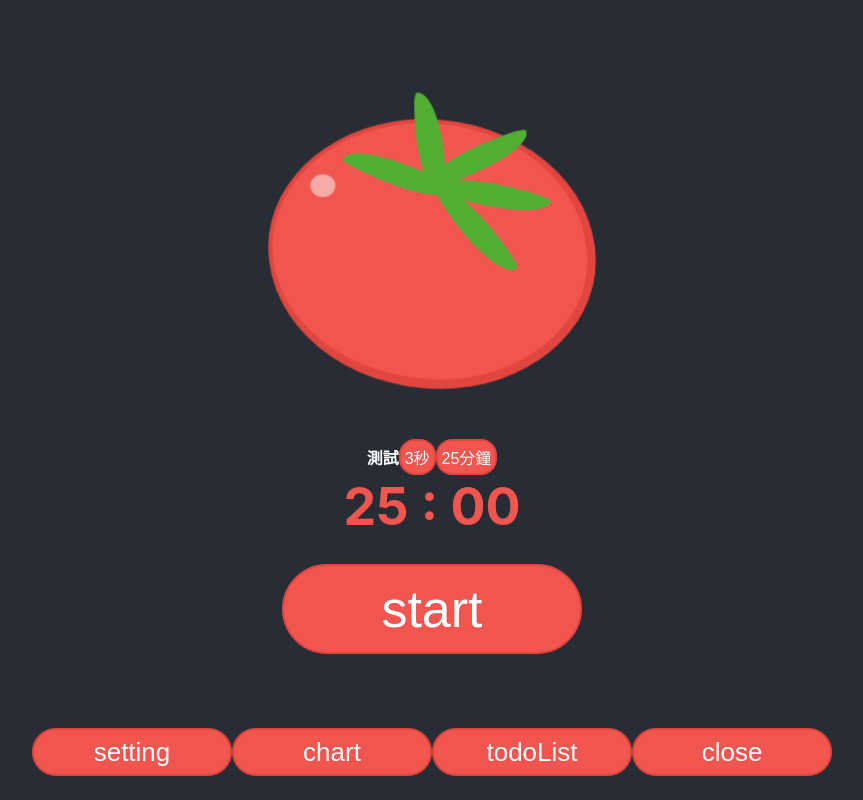
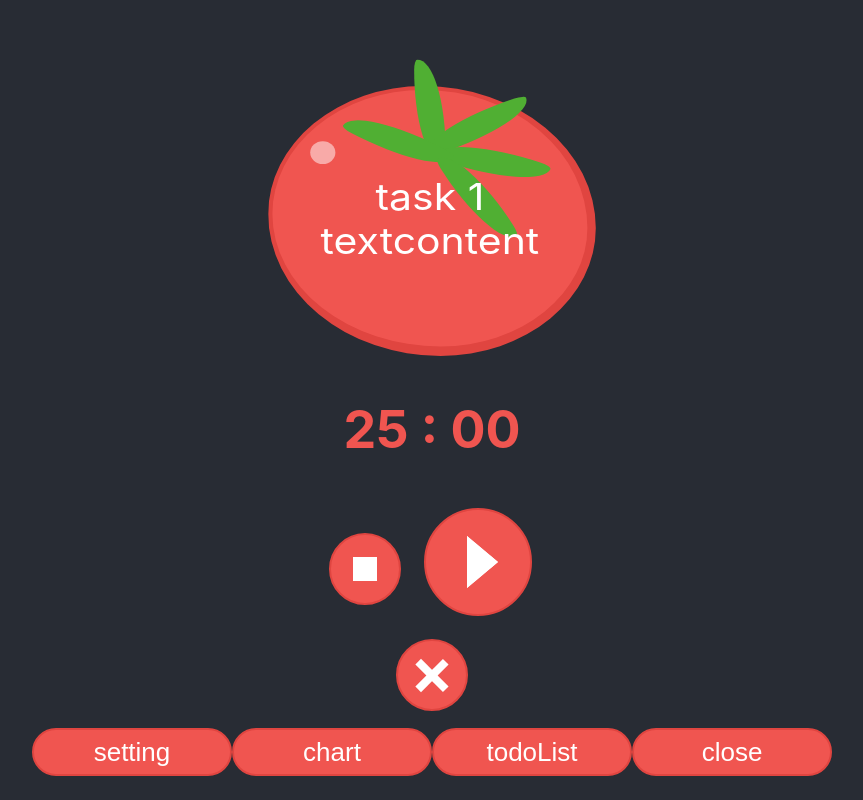
Before and after one commit to juojico/f2e-w1-tomatoclock, a React (Create React App) app: page / in a window 1280 px wide. Shown: the whole page, without its empty margins (208-1071 px from the left). Built offline with nearby package versions, Linux system fonts and the light colour scheme.

Commit message:
Icon, FabBtn

```diff
--- a/src/components/Buttons/FabButton.js
+++ b/src/components/Buttons/FabButton.js
@@ -5,20 +5,20 @@ const ButtonBasic = styled.button`
   position: relative;
   background-color: #f05550;
   border: 2px solid #e04540;
-  border-radius: 1em;
+  border-radius: 100%;
   color: white;
-  font-size: 1rem;
-  padding: 0.25em;
-  margin-top: 0.5em;
+  font-size: ${props=>props.small?'.75em':'1em'};
+  padding: ${props=>props.small?'.75em':'1em'};
+  margin: 0.5em;
   cursor: pointer;
   :hover {
     background-color: #ff6560;
   }
 `;
 
-const FabButton = ({ children, onClick, hidden, ...props }) => {
+const FabButton = ({ children, onClick, hidden, small, ...props }) => {
   return (
-    <ButtonBasic onClick={onClick} hidden={hidden} {...props}>
+    <ButtonBasic onClick={onClick} hidden={hidden} small={small} {...props}>
       {children}
     </ButtonBasic>
   );
--- /dev/null
+++ b/src/components/Icons/index.js
@@ -0,0 +1,120 @@
+import React from 'react';
+import styled from 'styled-components';
+
+const Icon = styled.div`
+  position: relative;
+  width: 2em;
+  height: 2em;
+  background-color: transparent;
+  ${props => props.iconType}
+`;
+
+const iconType = (typeName, color) => {
+  switch (typeName) {
+    case 'play':
+      return `
+        &::before,&::after {
+          ${defaultIconType}
+          left: 30%;
+          border: 1em solid transparent;
+          border-left-width: 1.2em;
+          border-right-width: 0;
+          border-left-color: ${color};
+        }
+      `
+    case 'pause':
+      return `
+        &::before,&::after {
+          ${defaultIconType}
+          height: 90%;
+          width: 30%;
+          top: 5%;
+          left: 5%;
+          background-color: ${color};
+        }
+        &::after {
+          left: 65%;
+        }
+      `
+      case 'restart':
+        return `
+          &::before,&::after {
+            ${defaultIconType}
+            border: 0.2em solid ${color};
+            border-bottom-color: transparent;
+            border-radius: 100%;
+          }
+          &::after {
+            top: 45%;
+            left: 20%;
+            border: 1em solid transparent;
+            border-left-color: ${color};
+            transform: rotate(135deg) scale(0.5);
+          }
+        `
+      case 'stop':
+        return `
+          &::before,&::after {
+            ${defaultIconType}
+            width: 60%;
+            height: 60%;
+            top: 20%;
+            left: 20%;
+            background-color: ${color};
+          }
+        `
+      case 'delete':
+        return `
+          &::before,&::after {
+            ${defaultIconType}
+            width: 20%;
+            left: 40%;
+            transform: rotate(45deg);
+            background-color: ${color};
+          }
+          &::after {
+            transform: rotate(-45deg);
+          }
+        `
+    default:
+      return `
+          &::before,&::after {
+            ${defaultIconType}
+            width: 70%;
+            height: 70%;
+            top: 15%;
+            left: 15%;
+            border-radius: 100%;
+            background-color: ${color};
+          }
+        `
+  }
+
+};
+
+const defaultIconType = `
+  content: "";
+  position: absolute;
+  box-sizing: border-box;
+  width: 100%;
+  height: 100%;
+  top: 0;
+  left: 0;
+  bottom: inherit;
+  right: inherit;
+  background: transparent;
+  background-color: transparent;
+  border: none;
+  border-radius: 0;
+  transform: none;
+  transition: 0.2s ease-in-out;
+`;
+
+const AniIcon = ({ color = 'white', type = 'play', hidden, ...props }) => {
+
+  return (
+    <Icon color={color} typeName={type} hidden={hidden} iconType={iconType(type, color)} {...props} />
+  );
+};
+
+export default AniIcon;
--- a/src/components/TestTool/index.js
+++ b/src/components/TestTool/index.js
@@ -13,8 +13,8 @@ const TestTool = ({ children, onClick1, onClick2, hidden, ...props }) => {
     return (
       <TestToolWrapper>
         測試
-        <FabButton onClick={onClick1}>3秒</FabButton>
-        <FabButton onClick={onClick2}>25分鐘</FabButton>
+        <FabButton onClick={onClick1} small>3秒</FabButton>
+        <FabButton onClick={onClick2} small>25分鐘</FabButton>
       </TestToolWrapper>
     );
 }
--- a/src/components/Timer/index.js
+++ b/src/components/Timer/index.js
@@ -1,11 +1,17 @@
 import React from 'react';
 import styled from 'styled-components';
-import TestTool from '../../components/TestTool';
-import { Button } from '../Buttons';
+import { FabButton } from '../Buttons';
+import AniIcon from '../../components/Icons';
 
-const TimerWrapper = styled.h1`
+const TimerWrapper = styled.div`
   position: relative;
   width: 300px;
+  color: #f05550;
+`;
+
+const TimerClock = styled.h1`
+  position: relative;
+  width: 100%;
   color: #f05550;
 `;
 
@@ -21,7 +27,10 @@ class Timer extends React.PureComponent {
       seconds: 1500,
       intervalId: '',
       play: false,
-      takeBreak: false
+      takeBreak: false,
+      iconTypePlay: 'play',
+      iconTypeDelete: 'delete',
+      iconTypeStop: 'stop',
     };
   }
 
@@ -38,7 +47,7 @@ class Timer extends React.PureComponent {
   };
 
   backWork() {
-    this.setState({ seconds: 1500, takeBreak: false })
+    this.setState({ seconds: 1500, takeBreak: false, iconTypeStop: 'stop' })
     this.pause();
     const { onFinish } = this.props;
     onFinish(false);
@@ -46,43 +55,48 @@ class Timer extends React.PureComponent {
 
   play() {
     let intervalId = setInterval(this.start, 1000);
-    this.setState({ intervalId: intervalId, play: true });
+    this.setState({ intervalId: intervalId, play: true, iconTypePlay: 'pause' });
   }
 
   pause() {
     clearInterval(this.state.intervalId);
-    this.setState({ play: false });
+    this.setState({ play: false, iconTypePlay: 'play' });
   }
   setSeconds = seconds => () => {
     this.setState({ seconds });
   };
 
   takeBreak() {
-    this.setState({ seconds: 300, takeBreak: true });
+    this.setState({ seconds: 300, takeBreak: true, iconTypeStop: 'stop' });
     console.log('takeBreak');
     this.play();
+  }
+
+  onBtnClick() {
+    this.state.play ? this.pause() : this.play();
+  }
+
+  onDeleteBtnClick() {
+    console.log('onDeleteBtnClick');
+  }
+
+  onStopBtnClick() {
+    this.state.iconTypeStop === 'stop' ? this.setState({ seconds: 0, iconTypeStop: 'restart' }) : this.setState({ seconds: this.state.takeBreak ? 300 : 1500, iconTypeStop: 'stop' });
   }
 
   render() {
     return (
       <TimerWrapper>
-        <TestTool
-          onClick1={this.setSeconds(3)}
-          onClick2={this.setSeconds(1500)}
-        />
-        {minutes(this.state.seconds)}
-        <Button
-          onClick={() => this.play()}
-          hidden={this.state.play ? true : false}
-        >
-          start
-        </Button>
-        <Button
-          onClick={() => this.pause()}
-          hidden={this.state.play ? false : true}
-        >
-          stop
-        </Button>
+        <TimerClock>{minutes(this.state.seconds)}</TimerClock>
+        <FabButton onClick={() => this.onStopBtnClick()} small>
+          <AniIcon type={this.state.iconTypeStop} />
+        </FabButton>
+        <FabButton onClick={() => this.onBtnClick()}>
+          <AniIcon type={this.state.iconTypePlay} />
+        </FabButton>
+        <FabButton onClick={() => this.onDeleteBtnClick()} small>
+          <AniIcon type={this.state.iconTypeDelete} />
+        </FabButton>
       </TimerWrapper>
     );
   }
--- a/src/components/Tomato/index.js
+++ b/src/components/Tomato/index.js
@@ -9,6 +9,9 @@ const tomatoRoll = keyframes`
 
 const TomatoBody = styled.div`
   position: relative;
+  display: flex;
+  align-items: center;
+  justify-content: center;
   width: 300px;
   height: 270px;
   background-color: #f05550;
@@ -63,7 +66,12 @@ const Leaves = styled.div`
   }
 `;
 
-const Tomato = ({ ...props }) => {
+const TaskNow = styled.div`
+  position: relative;
+  font-size: ${props=>props.textLen>20?'1em':'1.5em'};
+`;
+
+const Tomato = ({ text, ...props }) => {
   return (
     <TomatoBody {...props}>
       <Leaves />
@@ -71,6 +79,7 @@ const Tomato = ({ ...props }) => {
       <Leaves />
       <Leaves />
       <Leaves />
+      <TaskNow textLen={text.length}>{text}</TaskNow>
     </TomatoBody>
   );
 };
--- a/src/containers/MainContainer.js
+++ b/src/containers/MainContainer.js
@@ -62,14 +62,15 @@ class MainContainer extends React.PureComponent {
           todoOpen: false,
           settingOpen: false
         });
-
+      default:
+        break;
     }
   }
   render() {
     return (
       <Container>
         <MainMenu onClick={this.onMainMenuClick} />
-        <Tomato hidden={this.state.takeBreak} />
+        <Tomato text={'task 1 textcontent'} hidden={this.state.takeBreak} />
         <TakeBreak hidden={!this.state.takeBreak} />
         <Timer onFinish={this.onFinish} />
         <TodoListContainer hidden={!this.state.todoOpen} />
```
